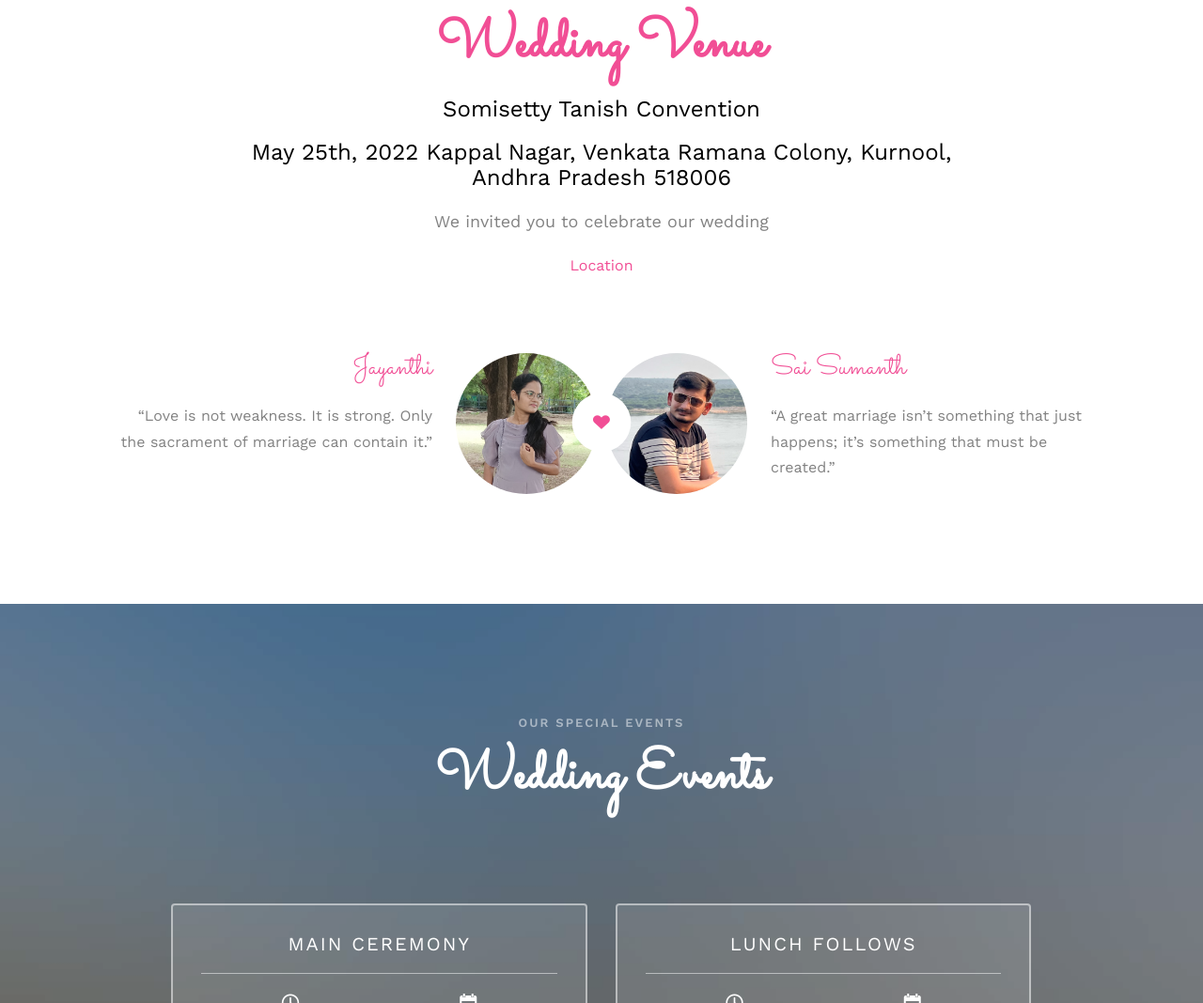
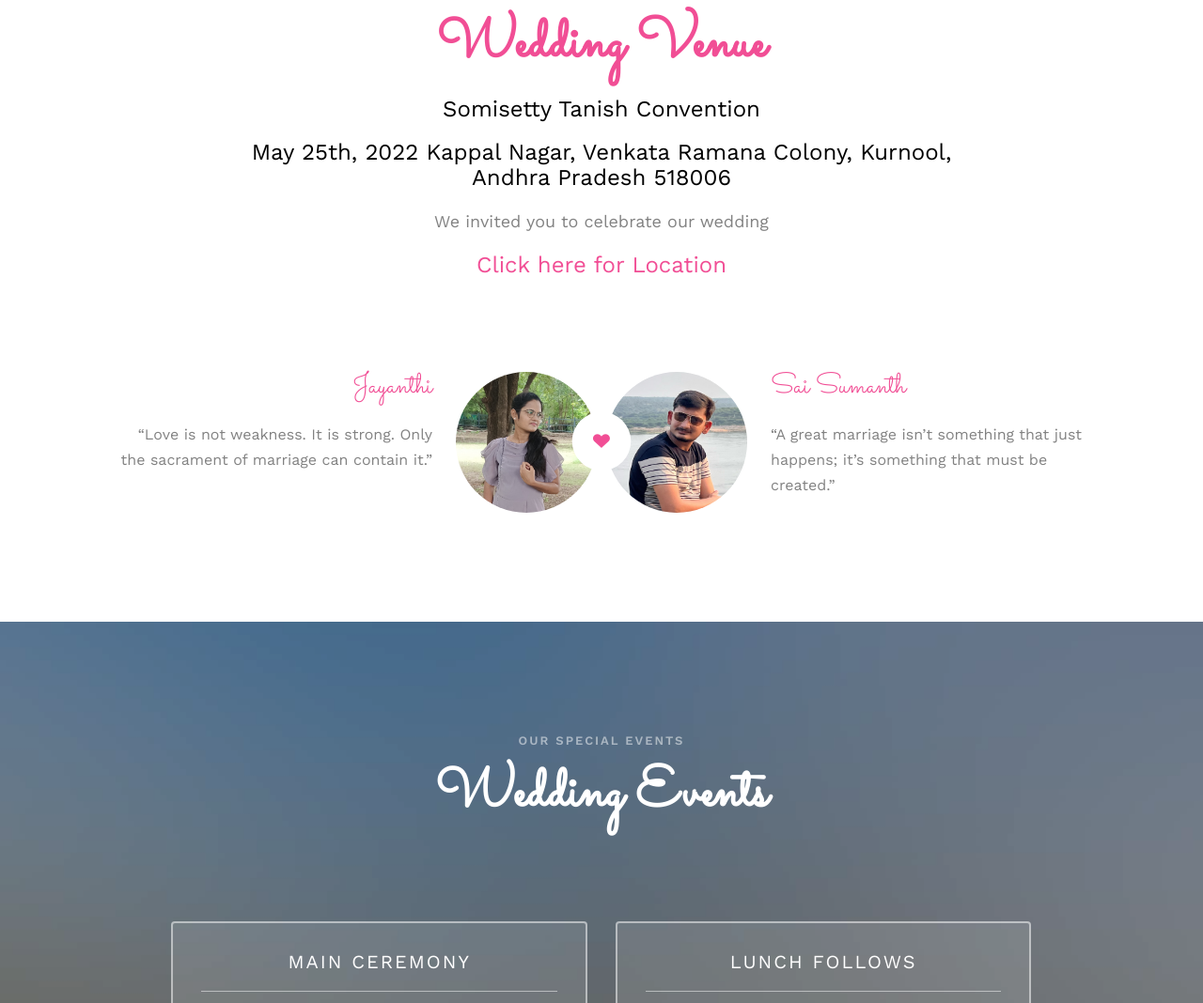
Before and after one commit to saijaya1642/jayawedssai, a website: page public/index.html in a window 1280 px wide. Shown: the part 1009-2077 px from the top of the page at 94% size. Drawn offline with nearby package versions, Linux system fonts and the light colour scheme; a script that the page names is missing; files whose address does not match are found by name.

Commit message:
Update index.html

```diff
--- a/public/index.html
+++ b/public/index.html
@@ -139,7 +139,7 @@
 					<h3>Somisetty Tanish Convention</h3>
 					<h3>May 25th, 2022 Kappal Nagar, Venkata Ramana Colony, Kurnool, Andhra Pradesh 518006</h3>
 					<p>We invited you to celebrate our wedding</p>
-					<a href="https://www.google.com/maps/place/Somisetty+Tanish+Convention/@15.8393457,78.0260384,17.73z/data=!4m12!1m6!3m5!1s0x3bb5e74ef05bc5c9:0x8e9bbe8137eb6115!2sSomisetty+Tanish+Convention!8m2!3d15.8392926!4d78.0271815!3m4!1s0x3bb5e74ef05bc5c9:0x8e9bbe8137eb6115!8m2!3d15.8392926!4d78.0271815" target="_blank">Location</a>
+					<h3><a href="https://www.google.com/maps/place/Somisetty+Tanish+Convention/@15.8393457,78.0260384,17.73z/data=!4m12!1m6!3m5!1s0x3bb5e74ef05bc5c9:0x8e9bbe8137eb6115!2sSomisetty+Tanish+Convention!8m2!3d15.8392926!4d78.0271815!3m4!1s0x3bb5e74ef05bc5c9:0x8e9bbe8137eb6115!8m2!3d15.8392926!4d78.0271815" target="_blank">Click here for Location</a></h3>
 				</div>
 			</div>
 			<div class="couple-wrap animate-box">
```
